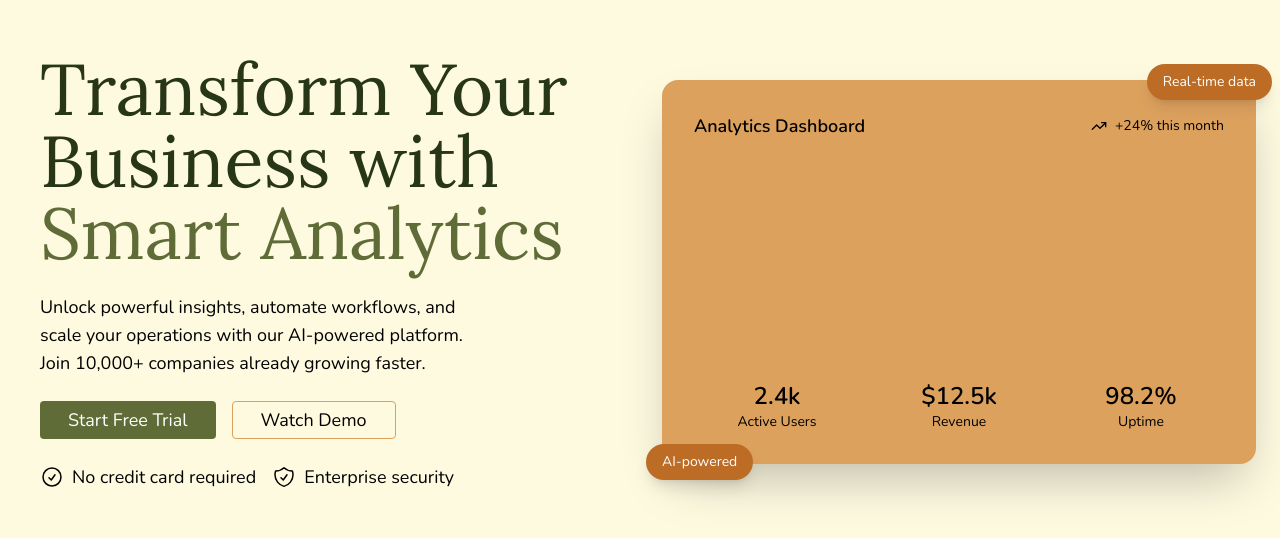
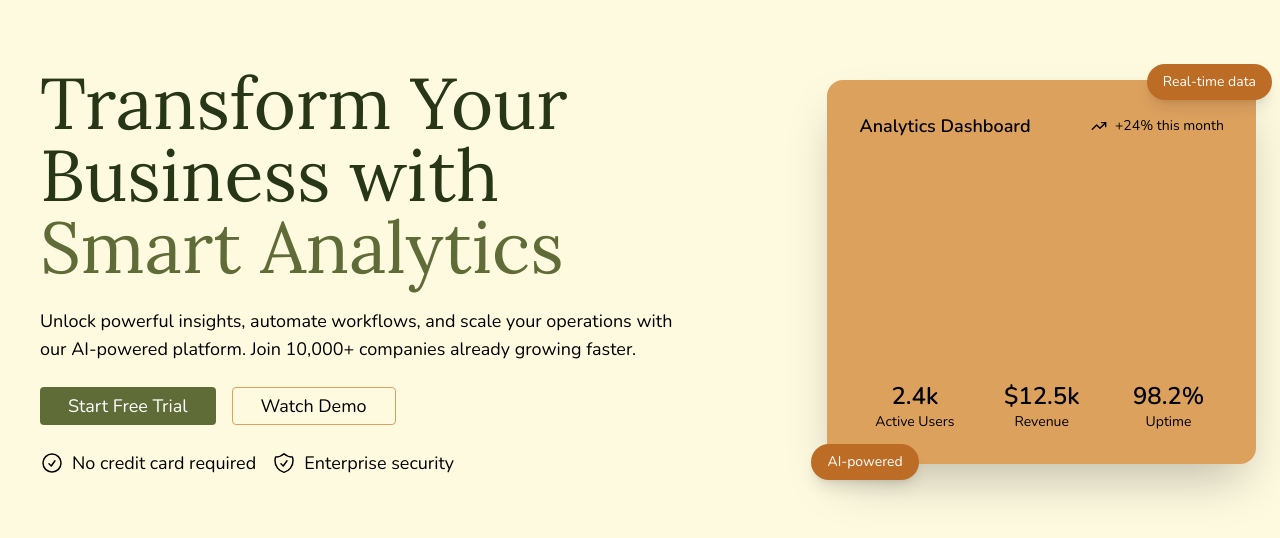
Before and after one commit to FahadBinQaiser/Flowky, a React (Vite) app: page / in a window 1280 px wide. Shown: the part 128-666 px from the top of the page. Built offline with nearby package versions, Linux system fonts and the light colour scheme; the HTML template or start-up script is replaced by a standard one.

Commit message:
Fixed herosection

```diff
--- a/src/component/herosection/herosection.jsx
+++ b/src/component/herosection/herosection.jsx
@@ -3,8 +3,8 @@ import Dashboard from "../ui/dashboard";
 
 export default function HeroSection() {
   return (
-    <div className="container flex flex-col lg:flex-row justify-between items-center gap-3 text-balance Nunito max-w-7xl mx-auto">
-      <div className="leftSide w-full lg:w-1/2">
+    <div className="container flex flex-col lg:flex-row items-center  text-balance Nunito max-w-7xl">
+      <div className="leftSide w-full lg:w-[90%]">
         <div className="content">
           <h1 className="font-[Lora] PakistanGreen text-4xl sm:text-5xl md:text-6xl lg:text-6xl xl:text-7xl">
             Transform Your Business with{" "}
```
